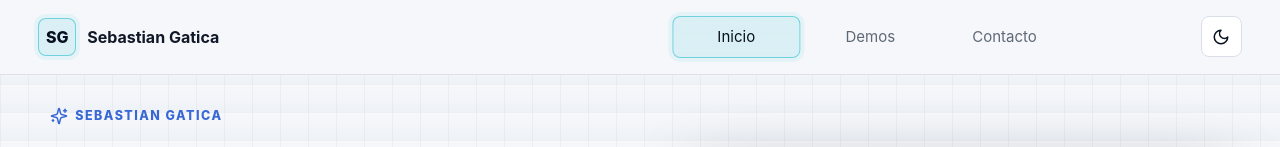
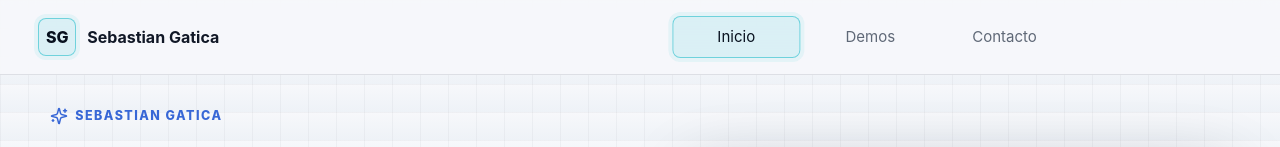
Before and after one commit to Sebas-gatica-dev/sgdev-porfolio, a React (Vite) app: page / in a window 1280 px wide. Shown: the top 147 px of the page. Built offline with nearby package versions, Linux system fonts and the light colour scheme.

Commit message:
Force light theme and hide theme toggle

```diff
--- a/src/App.tsx
+++ b/src/App.tsx
@@ -92,7 +92,7 @@ function App() {
             ))}
           </nav>
           <button
-            className="theme-toggle"
+            className="theme-toggle theme-toggle-hidden"
             type="button"
             onClick={toggleTheme}
             aria-label={theme === 'dark' ? 'Cambiar a tema claro' : 'Cambiar a tema oscuro'}
--- a/src/app/theme.ts
+++ b/src/app/theme.ts
@@ -3,12 +3,7 @@ export type Theme = 'light' | 'dark'
 const THEME_STORAGE_KEY = 'sg-portfolio-theme'
 
 export function getInitialTheme(): Theme {
-  const savedTheme = window.localStorage.getItem(THEME_STORAGE_KEY)
-  if (savedTheme === 'light' || savedTheme === 'dark') {
-    return savedTheme
-  }
-
-  return window.matchMedia('(prefers-color-scheme: dark)').matches ? 'dark' : 'light'
+  return 'light'
 }
 
 export function persistTheme(theme: Theme) {
--- a/src/styles.css
+++ b/src/styles.css
@@ -311,6 +311,10 @@ a {
   transform: translateY(-1px);
 }
 
+.theme-toggle-hidden {
+  display: none;
+}
+
 main {
   width: min(1180px, calc(100% - 2rem));
   margin: 0 auto;
```
